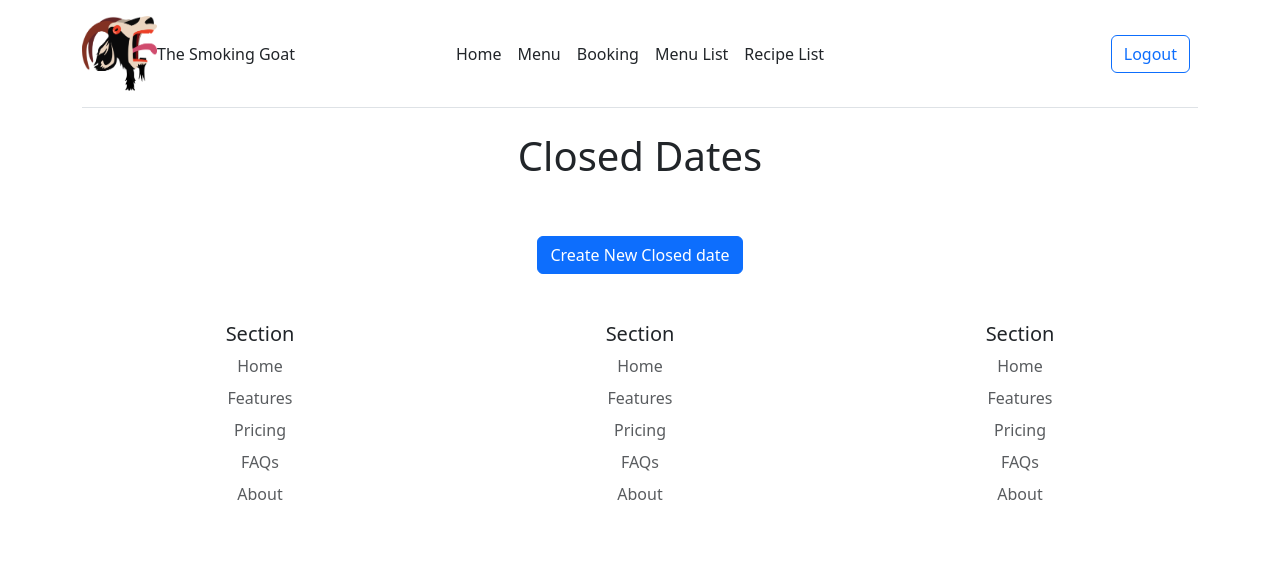
After one commit to Code-Institute-Submissions/project4-ci, a Django app: page /booking/closed_list in a window 1280 px wide. The commit adds this page. Shown: the top 561 px of the page. Run offline with Django 3.2, Linux system fonts and the light colour scheme; the visitor is signed in with stand-in values (Sample User, id 1); data that the repository does not hold is empty; some libraries are stand-ins or nearby versions.

Commit message:
Add closed create delete update and detail view

```diff
--- a/booking/templates/booking/booking_day.html
+++ b/booking/templates/booking/booking_day.html
@@ -13,6 +13,7 @@
 </form>
 {% if user.is_staff %}
 <a href="{% url 'booking_date' %}" class="btn btn-sm btn-success mt-4">Booking list</a>
+<a href="{% url 'closed_list' %}" class="btn btn-sm btn-success mt-4">Closed list</a>
 {% endif %}
 </div>
 </div>
--- /dev/null
+++ b/booking/templates/booking/closed_list.html
@@ -0,0 +1,17 @@
+{% extends 'base.html' %}
+{% load static %}
+{% block content %}
+<div class="container">
+    <div class="row">
+        <div class="col-6 offset-3 text-center">
+<h1>Closed Dates</h1>
+<ul class="list-group">
+{% for date in dates %}
+   <li class="list-group-item"><a href="{% url 'closed_detail' date.id %}">{{date.day}}</a></li>
+{% endfor %}
+</ul>
+<a href="{% url 'closed_create_form' %}" class="btn btn-primary mt-5 ">Create New Closed date</a>
+</div>
+</div>
+</div>
+{% endblock %}
--- a/booking/urls.py
+++ b/booking/urls.py
@@ -6,4 +6,9 @@ urlpatterns = [
     path('booking_detail', views.booking_detail, name='booking_detail'),
     path('booking_date', views.booking_date, name='booking_date'),
     path('booking_date_list', views.booking_date_list, name='booking_date_list'),
+    path('closed_list', views.ClosedListView.as_view(), name='closed_list'),
+    path('closed_detail/<int:pk>', views.ClosedDetailView.as_view(), name='closed_detail'),
+    path('closed_delete/<int:pk>', views.ClosedDeleteView.as_view(), name='closed_delete'),
+    path('closed_update_form/<int:pk>', views.ClosedUpdateView.as_view(), name='closed_update_form'),
+    path('closed_create_form', views.ClosedCreateView.as_view(), name='closed_create_form'),
 ]
--- a/booking/views.py
+++ b/booking/views.py
@@ -1,7 +1,15 @@
 from django.shortcuts import render
+from .forms import ClosedForm
 from django.contrib.auth.models import User
 from django.contrib.auth.decorators import login_required
+from django.views.generic import DetailView, ListView
+from django.views.generic.edit import CreateView, UpdateView, DeleteView
+from django.contrib.auth.mixins import LoginRequiredMixin
+from django.contrib.messages.views import SuccessMessageMixin
+from django.urls import reverse_lazy
 from .models import TimeSlot, Closed
+
+
 
 
 
@@ -17,46 +25,46 @@ def booking_detail(request):
     if request.method == 'GET':
         # date entered by user in booking_day page
         date = request.GET.get('date')
-        # queries database using date
-        bookings = TimeSlot.objects.filter(date=date)
-        # queries database for days closed and extracts days and
-        # inserts into list
-        days = Closed.objects.all()
-        closed_days = []
-        for day in days:
-            closed_days.append(day.day.strftime("%Y-%m-%d"))
+    # queries database using date
+    bookings = TimeSlot.objects.filter(date=date)
+    # queries database for days closed and extracts days and
+    # inserts into list
+    days = Closed.objects.all()
+    closed_days = []
+    for day in days:
+        closed_days.append(day.day.strftime("%Y-%m-%d"))
         # function looks for available times for date
-        if len(bookings) > 0:
-            times = ['12:00', '13:00','14:00',
+    if bookings:
+        times = ['12:00', '13:00','14:00',
                     '15:00', '16:00', '17:00',
                     '18:00', '19:00', '20:00']
-            # get times that is booked for date add them to list
-            booked_times = []
-            for booking in bookings:
-                booked_times.append(booking.time)
-            # count how many times ,time is in list and add to new list
-            count_times = []
-            for time in booked_times:
-                count_times.append(booked_times.count(time))
+        # get times that is booked for date add them to list
+        booked_times = []
+        for booking in bookings:
+            booked_times.append(booking.time)
+        # count how many times ,time is in list and add to new list
+        count_times = []
+        for time in booked_times:
+            count_times.append(booked_times.count(time))
             # see if item greater then predetermined amount
             # and add to list
-            time = []
-            counter = 0
-            for num in count_times:
-                counter += 1
-                if num >= 5:
-                    index_of = (counter-1)
-                    time.append(str(booked_times[index_of]))
-            time = list(dict.fromkeys(time))
+        time = []
+        counter = 0
+        for num in count_times:
+            counter += 1
+            if num >= 5:
+                index_of = (counter-1)
+                time.append(str(booked_times[index_of]))
+        time = list(dict.fromkeys(time))
 
-            # removes times that is not available
-            for slot in time:
-                if slot in times:
-                    times.remove(slot)
-        else:
-            times = ['12:00', '13:00', '14:00',
-                     '15:00', '16:00', '17:00',
-                     '18:00', '19:00', '20:00']
+        # removes times that is not available
+        for slot in time:
+            if slot in times:
+                times.remove(slot)
+    else:
+        times = ['12:00', '13:00', '14:00',
+                 '15:00', '16:00', '17:00',
+                 '18:00', '19:00', '20:00']
 
     if request.method == 'POST':
         current_user = request.user
@@ -65,7 +73,9 @@ def booking_detail(request):
         user = User.objects.get(id=current_user.id)
         number_of_people = request.POST.get('number_of_people')
         form = TimeSlot(date=date, time=time, user=user, number_of_people=number_of_people)
+        print(form)
         form.save()
+
 
     return render(request, 'booking/booking_detail.html',
                   {'bookings': bookings,
@@ -84,3 +94,54 @@ def booking_date_list(request):
     bookings = TimeSlot.objects.filter(date=date)
 
     return render(request, 'booking/booking_date_list.html', {'bookings': bookings,'date': date})
+
+
+class ClosedListView(LoginRequiredMixin, ListView):
+    model = Closed
+    context_object_name = 'dates'
+    template_name = 'booking/closed_list.html'
+
+class ClosedDetailView(LoginRequiredMixin, DetailView):
+    model = Closed
+    context_object_name = 'dates'
+    template_name = 'booking/closed_detail.html'
+
+
+class ClosedCreateView(SuccessMessageMixin, LoginRequiredMixin, CreateView):
+    model = Closed
+    template_name = 'booking/closed_create_form.html'
+    form_class = ClosedForm
+    success_url = reverse_lazy('closed_list')
+    success_message = 'Date added successfully'
+    fields = [
+        'day',
+        'reason',
+        'user',
+        ]
+
+    def form_valid(self, form):
+        form.send_email()
+        return super().form_valid(form)
+
+class ClosedUpdateView(SuccessMessageMixin, LoginRequiredMixin, UpdateView):
+    model = Closed
+    context_object_name = 'dates'
+    template_name = 'booking/closed_update_form.html'
+    success_message = 'Date updated successfully'
+    success_url = reverse_lazy('closed_list')
+    fields = [
+        'day',
+        'reason',
+        'user',
+        ]
+
+
+class ClosedDeleteView(LoginRequiredMixin, DeleteView):
+    model = Closed
+    template_name = 'booking/closed_delete.html'
+    success_message = 'Date deleted successfully!'
+    success_url = reverse_lazy('closed_list')
+
+    def delete(self, request, *args, **kwargs):
+        messages.success(self.request, self.success_message)
+        return super(ClosedDeleteView, self).delete(request, *args, **kwargs)
--- a/easy_recipe/views.py
+++ b/easy_recipe/views.py
@@ -24,7 +24,7 @@ class RecipeCreateView(SuccessMessageMixin, LoginRequiredMixin, CreateView):
     model = RecipePost
     template_name = 'easy_recipe/recipe_create_form.html'
     success_url = reverse_lazy('recipes')
-    success_message = 'New recipe created sucessfully'
+    success_message = 'New recipe created successfully'
     fields = [
         'title',
         'author',
@@ -49,7 +49,7 @@ class RecipeUpdateView(SuccessMessageMixin, LoginRequiredMixin, UpdateView):
 class RecipeDeleteView(LoginRequiredMixin, DeleteView):
     model = RecipePost
     template_name = 'easy_recipe/recipe_delete.html'
-    success_message = 'Recipe deleted sucessfully!'
+    success_message = 'Recipe deleted successfully!'
     success_url = reverse_lazy('recipes')
 
     def delete(self, request, *args, **kwargs):
```
Also changed, not shown: booking/forms.py (added, +10 -0 lines), booking/templates/booking/closed_create_form.html (added, +22 -0 lines), booking/templates/booking/closed_delete.html (added, +22 -0 lines), booking/templates/booking/closed_detail.html (added, +19 -0 lines), booking/templates/booking/closed_update_form.html (added, +20 -0 lines).
